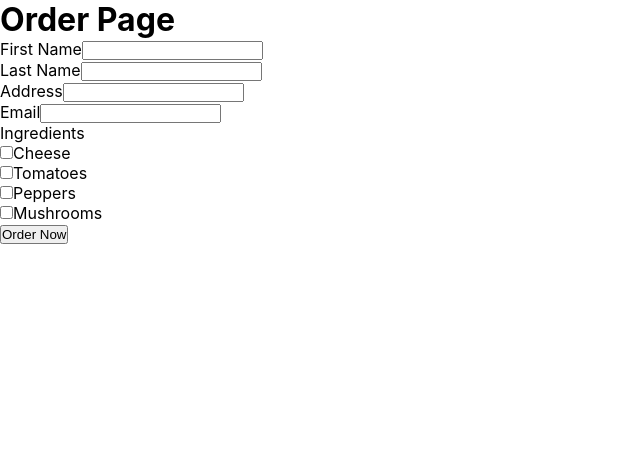
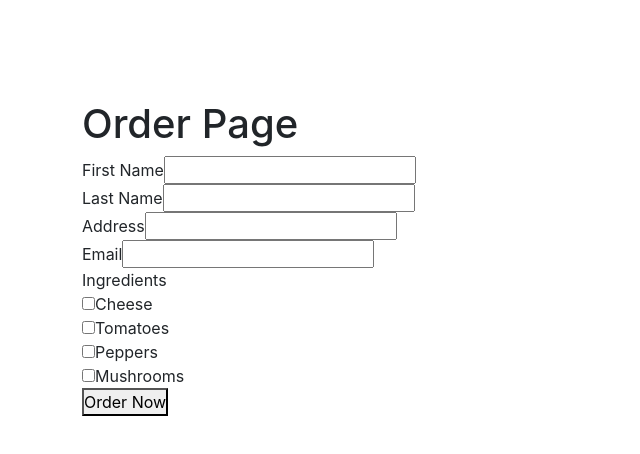
Before and after one commit to akabikas/pizza-react-app-v3, a React (Create React App) app: page / in a window 1280 px wide. Shown: the top 454 px of the page, without its empty margins (0-640 px from the left). Built offline with nearby package versions, Linux system fonts and the light colour scheme.

Commit message:
Bootstrap Initialised

```diff
--- a/public/index.html
+++ b/public/index.html
@@ -10,7 +10,8 @@
       content="Web site created using create-react-app"
     />
 
-    <link rel="manifest" href="%PUBLIC_URL%/manifest.json" />
+    <link rel="stylesheet" href="https://cdn.jsdelivr.net/npm/bootstrap@5.2.3/dist/css/bootstrap.min.css">
+    <script src="https://cdn.jsdelivr.net/npm/bootstrap@5.2.3/dist/js/bootstrap.min.js"></script>
 
     <title>Pizza app</title>
 
--- a/src/assets/css/OrderPage.css
+++ b/src/assets/css/OrderPage.css
@@ -2,3 +2,8 @@
     padding: 0;
     margin: 0;
 }
+
+.order-page{
+    padding-top: 100px;
+    padding-bottom: 100px;
+}
--- a/src/views/OrderPage.js
+++ b/src/views/OrderPage.js
@@ -28,6 +28,7 @@ function Form() {
 
   return (
     <>
+      <div className='container order-page'>
         <h1>Order Page</h1>
         <form onSubmit={handleSubmit}>
           <label>
@@ -69,6 +70,7 @@ function Form() {
           <br />
           <button type="submit">Order Now</button>
         </form>
+      </div>
     </>
   );
 }
```
Lines whose indentation alone changed are shown as unchanged.
